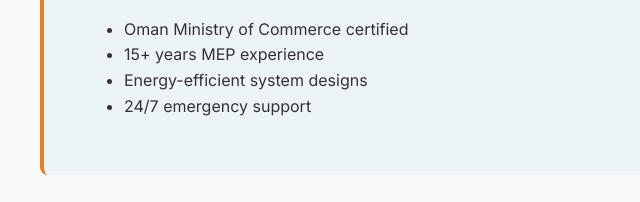
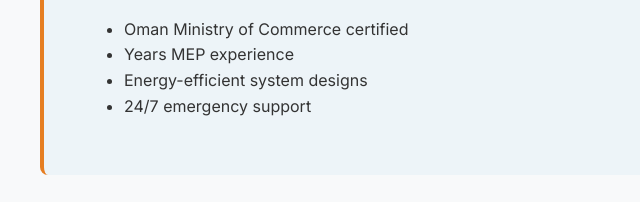
Before and after one commit to imferoz/mep-installation-services-oman, a plain HTML site: page index.html in a window 1280 px wide. Shown: the part 2000-2202 px from the top of the page, 0-640 px from the left. Drawn offline with Linux system fonts and the light colour scheme.

Commit message:
Update index.html

```diff
--- a/index.html
+++ b/index.html
@@ -280,7 +280,7 @@
       <h2><i class="fas fa-star" style="color: var(--spark-orange);"></i> Why Choose Us?</h2>
       <ul>
         <li>Oman Ministry of Commerce certified</li>
-        <li>15+ years MEP experience</li>
+        <li>Years MEP experience</li>
         <li>Energy-efficient system designs</li>
         <li>24/7 emergency support</li>
       </ul>
```
